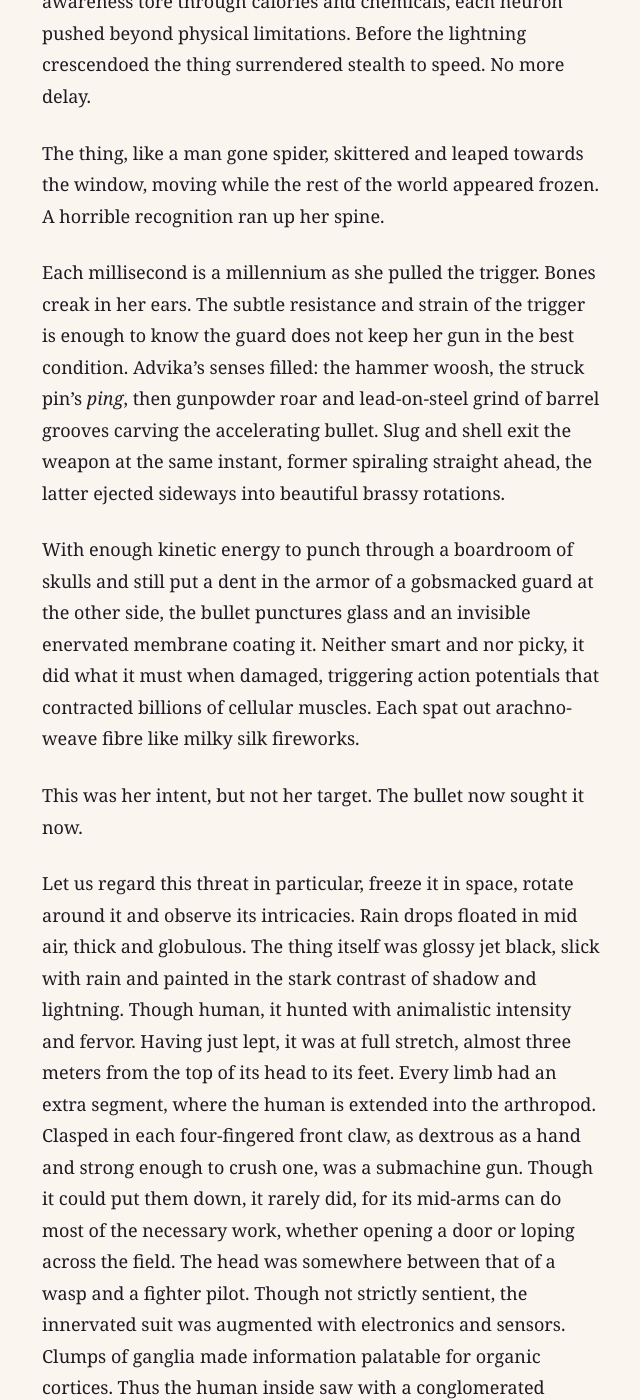
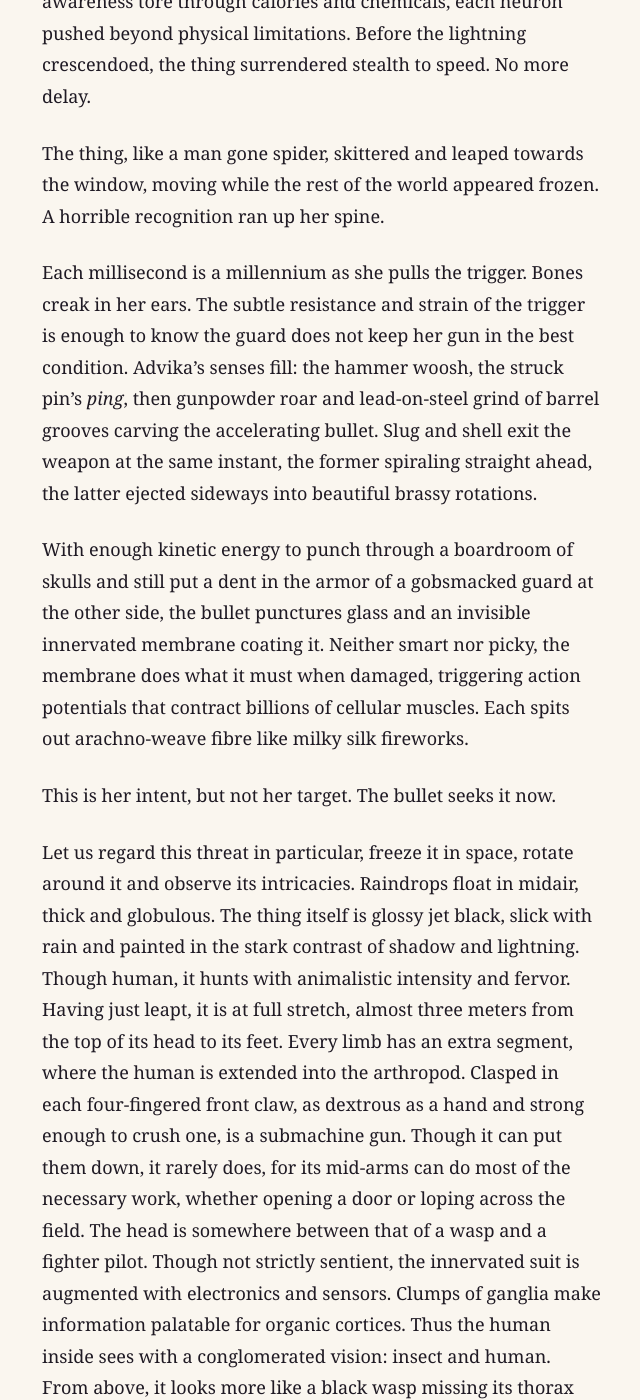
Before and after one commit to kmunki/kmunki.github.io, a Jekyll site: the page built from _fiction/violet/035-chapter-17.md, in a window 1280 px wide and 1400 px high, scrolled down 6188 px. Shown: the whole window, without its empty margins (318-958 px from the left). Built offline with Jekyll 4.4.1, drawn with Linux system fonts in a browser that asks for light colours; some of the changed text lies outside the part shown.

Commit message:
Violet ch 17 "A Brewing Storm": present-tense freeze-frame, canon fixes
- The freeze-frame now holds present tense from “Each millisecond is a millennium” to the compound-eye shot. Past tense resumes after “Exhale.” (“A half heartbeat after…”).
- Canon: “Hudo” → “Hodu” (4); “Your Excellence” → “Your Grace.”
- “enervated membrane” → “innervated,” to match “the innervated suit.” “Neither smart nor picky, the membrane does what it must.”
- Clarity: “The Viceroy waved them silent”; “Advika nodded”; doubled “the room,” “now” and “much” removed.
- Copyedit: preceded, axle, leapt, mainsail, tag caps and splices, hyphens, a missing quote. Nothing cut; 1,826 → 1,813 words.

Co-Authored-By: Claude Fable 5.1 <noreply@anthropic.com>
Claude-Session: https://claude.ai/code/session_01NJgbLGEsaNqtMx8nky9w7V

```diff
--- a/_fiction/violet/035-chapter-17.md
+++ b/_fiction/violet/035-chapter-17.md
@@ -118,22 +118,22 @@ The old Asura heard her own voice doppler lower.
 
 Inhale.
 
-Every neuron in her body was flooding with chemicals. Time dilated. Milliseconds stretched and yawned. The air itself thickened, and the dimensionality of the world became crisp and clear. Outside a bolt of lightning, starting as a sky-born spark, traced a lazy, meandering path through the air. Casually, it seemed to pause and debate, this way or that? Forking and forking, each bifurcation an additional, un-rushed attempt to find release, a stopping point, a connection. There, its finale found, stretched between two nodes, the crustacean bolt burned brighter and brighter to a blinding blue-white flare. In the all but frozen electric glare, the Sifu saw the flicker of movement for what it was. This would not last long, she knew. Hyper-awareness tore through calories and chemicals, each neuron pushed beyond physical limitations. Before the lightning crescendoed the thing surrendered stealth to speed. No more delay.
+Every neuron in her body was flooding with chemicals. Time dilated. Milliseconds stretched and yawned. The air itself thickened, and the dimensionality of the world became crisp and clear. Outside a bolt of lightning, starting as a sky-born spark, traced a lazy, meandering path through the air. Casually, it seemed to pause and debate, this way or that? Forking and forking, each bifurcation an additional, un-rushed attempt to find release, a stopping point, a connection. There, its finale found, stretched between two nodes, the crustacean bolt burned brighter and brighter to a blinding blue-white flare. In the all but frozen electric glare, the Sifu saw the flicker of movement for what it was. This would not last long, she knew. Hyper-awareness tore through calories and chemicals, each neuron pushed beyond physical limitations. Before the lightning crescendoed, the thing surrendered stealth to speed. No more delay.
 
 The thing, like a man gone spider, skittered and leaped towards the window, moving while the rest of the world appeared frozen. A horrible recognition ran up her spine.
 
-Each millisecond is a millennium as she pulled the trigger. Bones creak in her ears. The subtle resistance and strain of the trigger is enough to know the guard does not keep her gun in the best condition. Advika’s senses filled: the hammer woosh, the struck pin’s *ping*, then gunpowder roar and lead-on-steel grind of barrel grooves carving the accelerating bullet. Slug and shell exit the weapon at the same instant, former spiraling straight ahead, the latter ejected sideways into beautiful brassy rotations.
+Each millisecond is a millennium as she pulls the trigger. Bones creak in her ears. The subtle resistance and strain of the trigger is enough to know the guard does not keep her gun in the best condition. Advika’s senses fill: the hammer woosh, the struck pin’s *ping*, then gunpowder roar and lead-on-steel grind of barrel grooves carving the accelerating bullet. Slug and shell exit the weapon at the same instant, the former spiraling straight ahead, the latter ejected sideways into beautiful brassy rotations.
 
-With enough kinetic energy to punch through a boardroom of skulls and still put a dent in the armor of a gobsmacked guard at the other side, the bullet punctures glass and an invisible enervated membrane coating it. Neither smart and nor picky, it did what it must when damaged, triggering action potentials that contracted billions of cellular muscles. Each spat out arachno-weave fibre like milky silk fireworks.
+With enough kinetic energy to punch through a boardroom of skulls and still put a dent in the armor of a gobsmacked guard at the other side, the bullet punctures glass and an invisible innervated membrane coating it. Neither smart nor picky, the membrane does what it must when damaged, triggering action potentials that contract billions of cellular muscles. Each spits out arachno-weave fibre like milky silk fireworks.
 
-This was her intent, but not her target. The bullet now sought it now.
+This is her intent, but not her target. The bullet seeks it now.
 
-Let us regard this threat in particular, freeze it in space, rotate around it and observe its intricacies. Rain drops floated in mid air, thick and globulous. The thing itself was glossy jet black, slick with rain and painted in the stark contrast of shadow and lightning. Though human, it hunted with animalistic intensity and fervor. Having just lept, it was at full stretch, almost three meters from the top of its head to its feet. Every limb had an extra segment, where the human is extended into the arthropod. Clasped in each four-fingered front claw, as dextrous as a hand and strong enough to crush one, was a submachine gun. Though it could put them down, it rarely did, for its mid-arms can do most of the necessary work, whether opening a door or loping across the field. The head was somewhere between that of a wasp and a fighter pilot. Though not strictly sentient, the innervated suit was augmented with electronics and sensors. Clumps of ganglia made information palatable for organic cortices. Thus the human inside saw with a conglomerated vision: insect and human. From above, it looked more like a black wasp missing its thorax and wings than a human in military gear.
+Let us regard this threat in particular, freeze it in space, rotate around it and observe its intricacies. Raindrops float in midair, thick and globulous. The thing itself is glossy jet black, slick with rain and painted in the stark contrast of shadow and lightning. Though human, it hunts with animalistic intensity and fervor. Having just leapt, it is at full stretch, almost three meters from the top of its head to its feet. Every limb has an extra segment, where the human is extended into the arthropod. Clasped in each four-fingered front claw, as dextrous as a hand and strong enough to crush one, is a submachine gun. Though it can put them down, it rarely does, for its mid-arms can do most of the necessary work, whether opening a door or loping across the field. The head is somewhere between that of a wasp and a fighter pilot. Though not strictly sentient, the innervated suit is augmented with electronics and sensors. Clumps of ganglia make information palatable for organic cortices. Thus the human inside sees with a conglomerated vision: insect and human. From above, it looks more like a black wasp missing its thorax and wings than a human in military gear.
 
-It had a plan; to cross the lawn, leap, fire its weapons as it impacted the glass and fly through before the weave could harden. Unplanned was a round exiting the glass a full second early and rake across the side of its face, namely through the top of the left compound eye.
+It has a plan: to cross the lawn, leap, fire its weapons as it impacts the glass, and fly through before the weave can harden. Unplanned is a round exiting the glass a full second early and raking across the side of its face, namely through the top of the left compound eye.
 
 Exhale.
 
-A half heartbeat since the Sifu pulled the trigger, the window has exploded white, the arachno-weave seized into an opaque webbing. Hye recoiled from roaring, furious rage of the thing beyond. Automatic weapon fire like taiko drums and smashing fists cause the window to billow and ripple like gale savaged main sail.
+A half heartbeat after the Sifu pulled the trigger, the window exploded white, the arachno-weave seized into an opaque webbing. Hye recoiled from the roaring, furious rage of the thing beyond. Automatic weapon fire like taiko drums and smashing fists caused the window to billow and ripple like a gale-savaged mainsail.
 
-“We should not stay in this room” shouted Advika, as her adrenaline rush evaporated, “they knew we were in here. It is unlikely they only sent one.”
+“We should not stay in this room,” shouted Advika as her adrenaline rush evaporated. “They knew we were in here. It is unlikely they only sent one.”
```
Also changed, not shown: other parts of _fiction/violet/035-chapter-17.md (+29 -29 lines).
